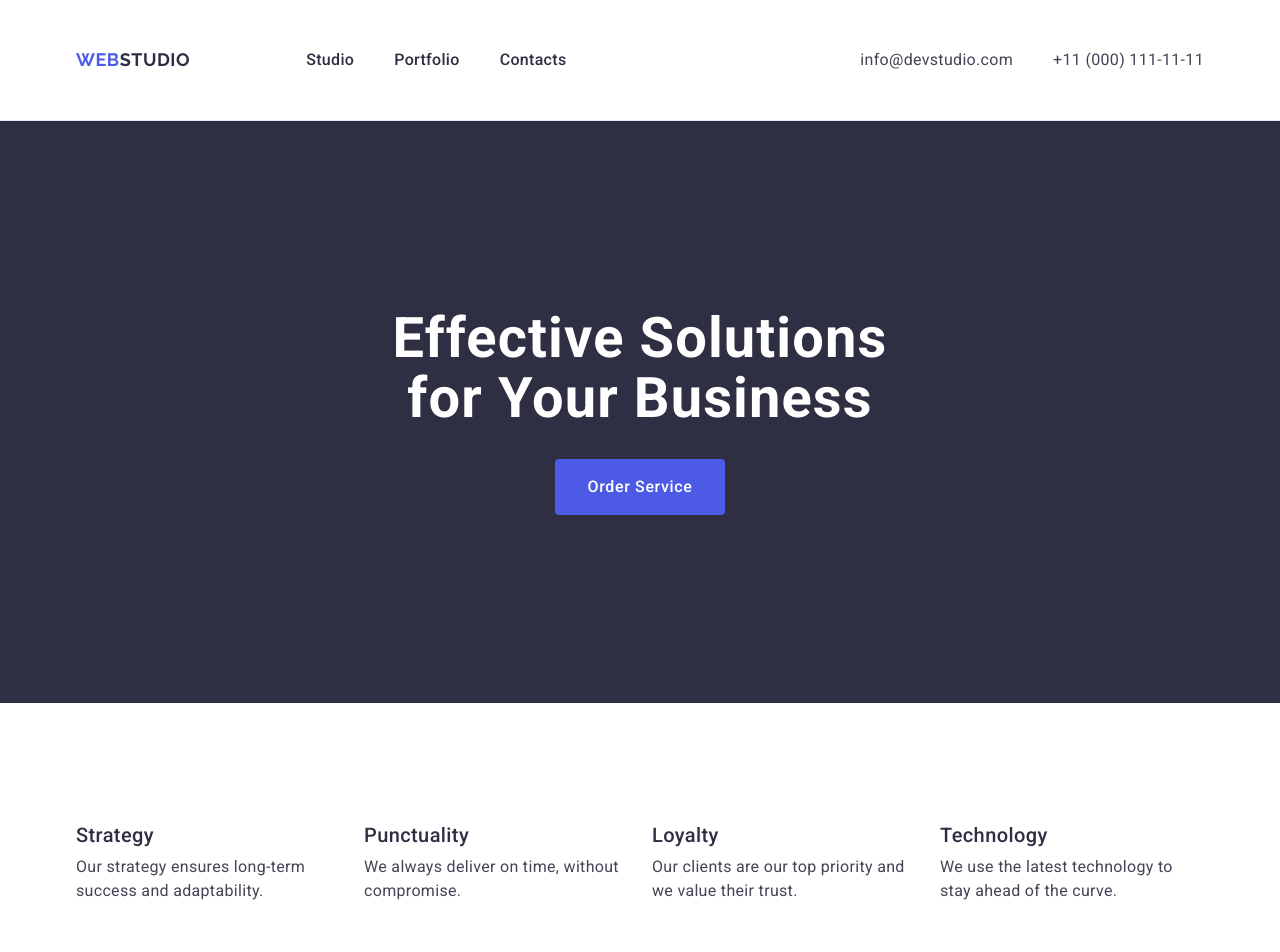
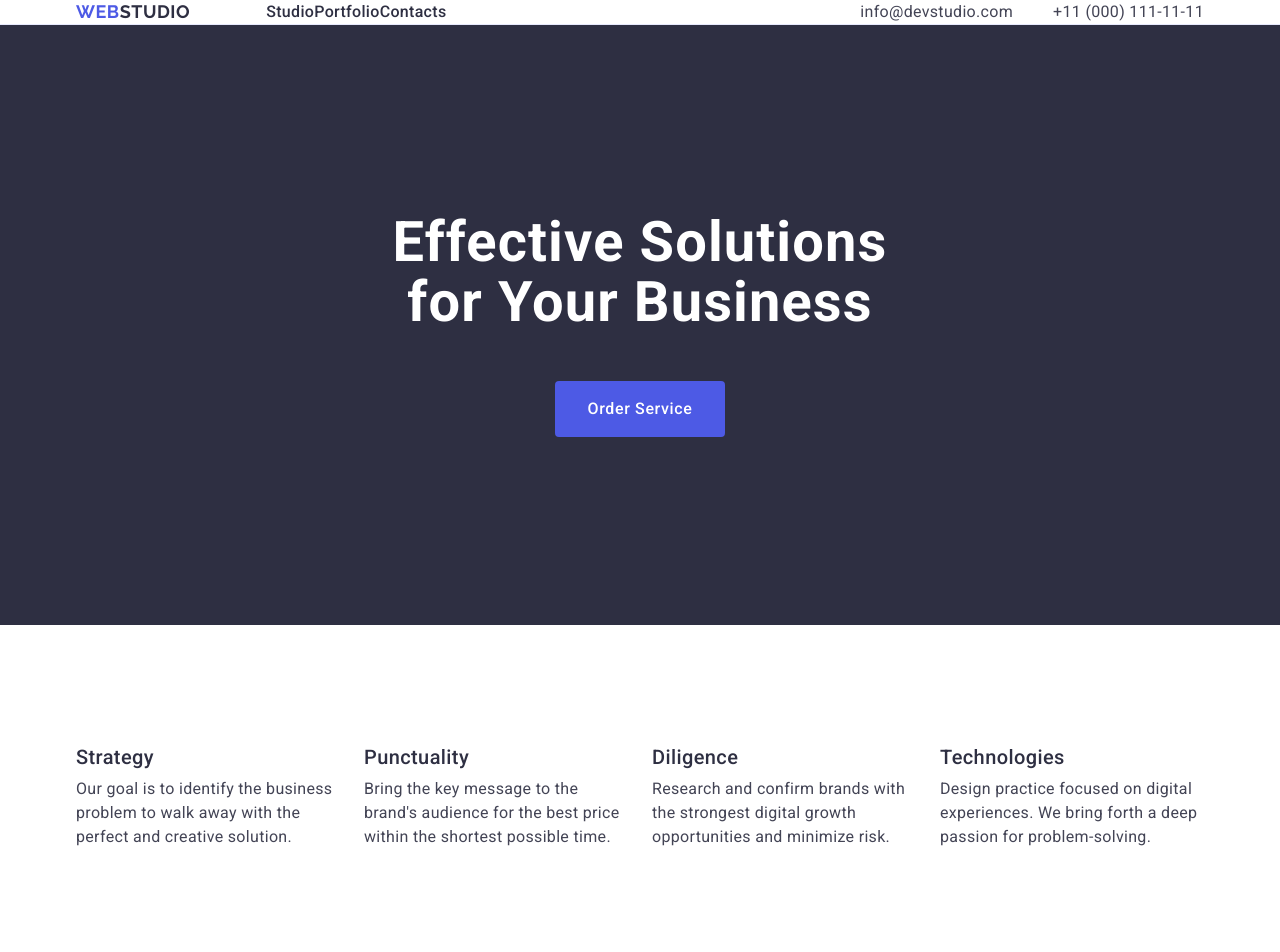
Before and after one commit to SerhiiYemets/goit-markup-hw-03, a plain HTML site: page index.html in a window 1280 px wide. Shown: the top 952 px of the page. Drawn offline with nearby package versions, Linux system fonts and the light colour scheme.

Commit message:
add index file

```diff
--- a/css/styles.css
+++ b/css/styles.css
@@ -35,7 +35,6 @@ a {
 .container {
     max-width: 1158px;
     margin: 0 auto;
-    padding: 0 15px;
 }
 
 section {
@@ -55,8 +54,6 @@ img {
 .site-header {
     background-color: #fff;
     border-bottom: 1px solid #e7e9fc;
-    padding-top: 24px;
-    padding-bottom: 24px;
 
 }
 
@@ -64,7 +61,7 @@ img {
  .main-nav {
     display: flex;
     align-items: center;
-     gap: 40px; }
+    }
 
 /* === ЛОГОТИП === */
 .site-logo {
@@ -86,10 +83,8 @@ img {
 /* === НАВІГАЦІЯ === */
 .nav-list {
     display: flex;
-    gap: 40px;
     list-style: none;
     margin: 0;
-    padding: 0;
 }
 
 .nav-link {
@@ -100,7 +95,6 @@ img {
     color: #2e2f42;
     text-decoration: none;
     transition: color 0.3s ease;
-    padding: 24px 0;
     display: block;
 }
 
@@ -160,7 +154,7 @@ img {
     text-align: center;
     letter-spacing: 0.02em;
     color: #ffffff;
-    margin-bottom: 30px;
+    margin-bottom: 48px;
     max-width: 496px;
 }
 
@@ -345,11 +339,9 @@ img {
     color: #2e2f42;
     text-align: center;
     margin-bottom: 72px;
-    text-align: left;
     margin-left: auto;
     margin-right: auto;
     display: block;
-    padding: 32px 0;
 
 }
 
@@ -415,16 +407,23 @@ img {
   .footer .logo {
     display: inline-block;
     margin-bottom: 16px;
+    font-family: var(--second-family);
+    font-weight: 700;
+    font-size: 18px;
+    line-height: 117%;
+    letter-spacing: 0.03em;
+    text-transform: uppercase;
+    color: #4d5ae5;
   }
 
   .logo-studio-white {
-    color: #f4f4fd;
+    color: #ffffff;
   }
 
   .text-light {
     font-size: 16px;
     line-height: 1.5;
     letter-spacing: 0.02em;
-    color: #f4f4fd;
+    color: #ffffff;
     max-width: 264px;
   }
--- a/index.html
+++ b/index.html
@@ -64,25 +64,29 @@
             <li class="features-item">
               <h3 class="feature-heading">Strategy</h3>
               <p class="feature-text">
-                Our strategy ensures long-term success and adaptability.
+                Our goal is to identify the business problem to walk away with
+                the perfect and creative solution.
               </p>
             </li>
             <li class="features-item">
               <h3 class="feature-heading">Punctuality</h3>
               <p class="feature-text">
-                We always deliver on time, without compromise.
+                Bring the key message to the brand's audience for the best price
+                within the shortest possible time.
               </p>
             </li>
             <li class="features-item">
-              <h3 class="feature-heading">Loyalty</h3>
+              <h3 class="feature-heading">Diligence</h3>
               <p class="feature-text">
-                Our clients are our top priority and we value their trust.
+                Research and confirm brands with the strongest digital growth
+                opportunities and minimize risk.
               </p>
             </li>
             <li class="features-item">
-              <h3 class="feature-heading">Technology</h3>
+              <h3 class="feature-heading">Technologies</h3>
               <p class="feature-text">
-                We use the latest technology to stay ahead of the curve.
+                Design practice focused on digital experiences. We bring forth a
+                deep passion for problem-solving.
               </p>
             </li>
           </ul>
```
Lines whose indentation alone changed are shown as unchanged.
